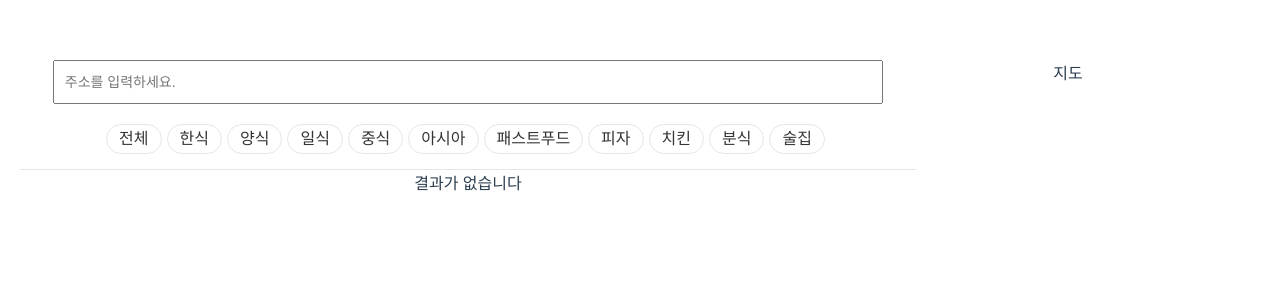
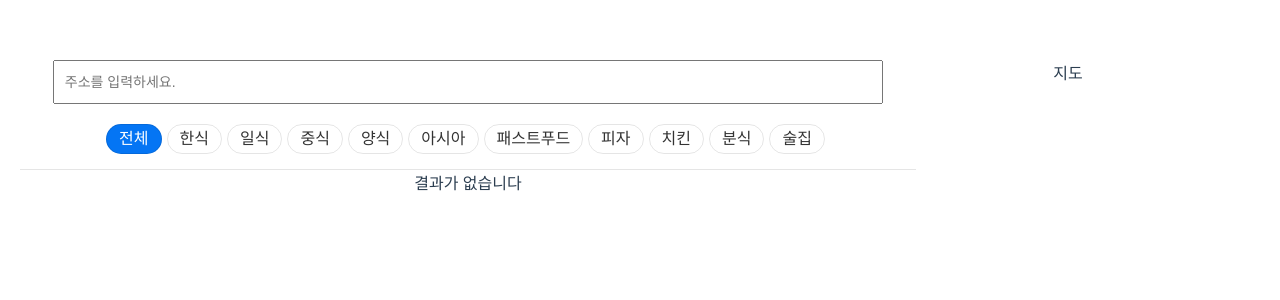
Before and after one commit to misojiwon3/find-place, a Vue app: page / in a window 1280 px wide. Shown: the top 300 px of the page. Built offline with nearby package versions, Linux system fonts and the light colour scheme.

Commit message:
카테고리 기능 변경 중

```diff
--- a/src/App.vue
+++ b/src/App.vue
@@ -29,11 +29,9 @@ const defaultDining = 'DINING_ALL';
 export default {
   name: 'App',
   created() {
-    this.categories = [{ code: 0, name: defaultCategory, selected: true }, ...category_list].map(
-      m => {
-        return { ...m, selected: false };
-      }
-    );
+    this.categories = category_list.map(c => {
+      return { ...c, selected: c.name === defaultCategory };
+    });
   },
   data() {
     return {
@@ -54,14 +52,31 @@ export default {
       console.log(query);
       this.requestPlacesList(query);
     },
-    selectCategory({ name }) {
-      console.log(name);
+    selectCategory(category, i) {
+      console.log(category);
+      this.arrangeCategories(i);
       console.log(this.restaurantList.length === 0);
       if (this.restaurantList.length === 0) {
-        this.getPlaces();
+        // this.getPlaces();
       }
-      this.currentCategory = name;
+
+      this.currentCategory = category;
       this.fetchRestauranthList();
+      console.log(this.categories.map(c => c.selected).join());
+    },
+    arrangeCategories(index) {
+      console.log(index);
+      if (index === 0) {
+        this.categories = this.categories.map(c => {
+          c.selected = c.name === defaultCategory;
+          return c;
+        });
+      } else {
+        this.categories[index].selected = !this.categories[index].selected;
+        const tempCategories = this.categories.slice(1, this.categories.length);
+        // '전체'를 제외한 카테고리 중 하나라도 true면 '전체'는 false
+        this.categories[0].selected = !tempCategories.some(c => c.selected);
+      }
     },
     async requestPlacesList(query) {
       try {
--- a/src/assets/categories.json
+++ b/src/assets/categories.json
@@ -1,42 +1,57 @@
 [
   {
+  "code": 0,
+  "name": "전체",
+  "query": "DINING_ALL"
+  },
+  {
     "code": 1,
-    "name": "한식"
+    "name": "한식",
+    "query": "DINING_KOREAN"
   },
   {
     "code": 2,
-    "name": "양식"
+    "name": "일식",
+    "query": "DINING_JAPANESE"
   },
   {
     "code": 3,
-    "name": "일식"
+    "name": "중식",
+    "query": "DINING_CHINESE"
   },
   {
     "code": 4,
-    "name": "중식"
+    "name": "양식",
+    "query": "DINING_WESTERN"
   },
   {
     "code": 5,
-    "name": "아시아"
+    "name": "아시아",
+    "query": "DINING_ASIAN"
   },
   {
     "code": 6,
-    "name": "패스트푸드"
+    "name": "패스트푸드",
+    "query": "DINING_FASTFOOD"
   },
   {
     "code": 7,
-    "name": "피자"
+    "name": "피자",
+    "query": "DINING_PIZZA"
   },
   {
     "code": 8,
-    "name": "치킨"
+    "name": "치킨",
+    "query": "DINING_CHICKEN"
   },
   {
     "code": 9,
-    "name": "분식"
+    "name": "분식",
+    "query": "DINING_SNACK"
   },
   {
     "code": 10,
-    "name": "술집"
+    "name": "술집",
+    "query": "DINING_DRINK"
   }
 ]
--- a/src/components/CategoryList.vue
+++ b/src/components/CategoryList.vue
@@ -2,6 +2,7 @@
   <div class="category-container">
     <span
       class="category-tag"
+      :class="{ selected: item.selected }"
       v-for="(item, i) in list"
       :key="i"
       @click="selectCategory(item, i)"
@@ -16,9 +17,8 @@ export default {
     list: Array
   },
   methods: {
-    selectCategory(item, i) {
-      this.list[i].selected = !item.selected;
-      this.$emit('selected', item);
+    selectCategory(item, index) {
+      this.$emit('selected', item, index);
     }
   }
 };
@@ -38,4 +38,8 @@ export default {
   color: #333;
   cursor: pointer;
 }
+.category-tag.selected {
+  background-color: #0475f4;
+  color: white;
+}
 </style>
```
